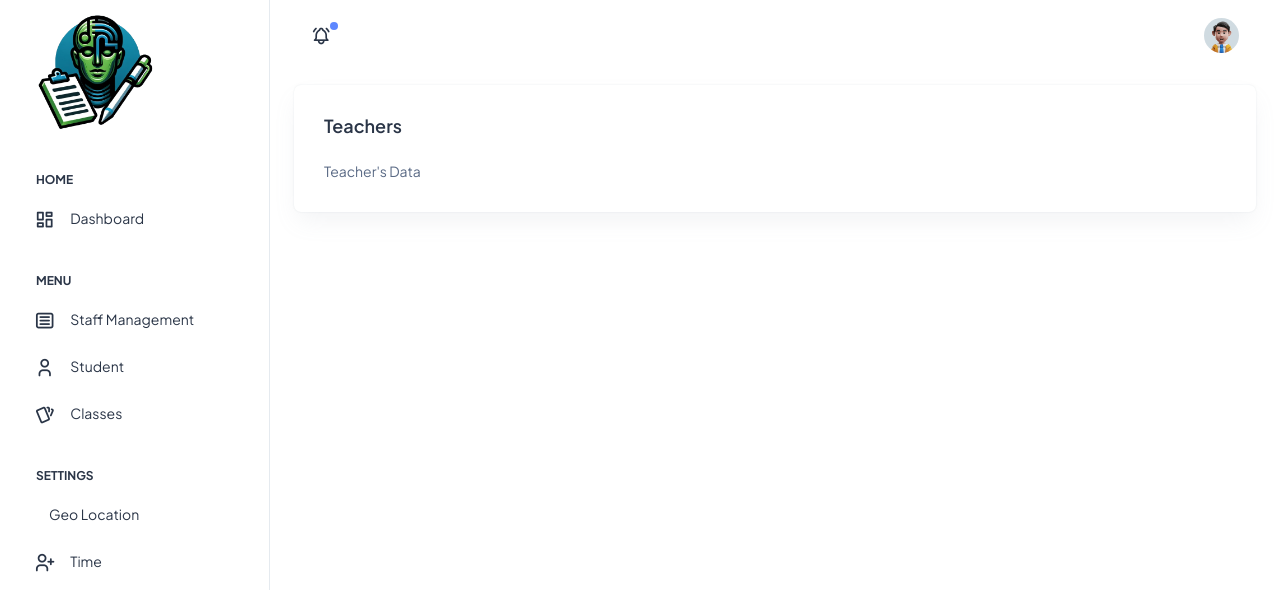
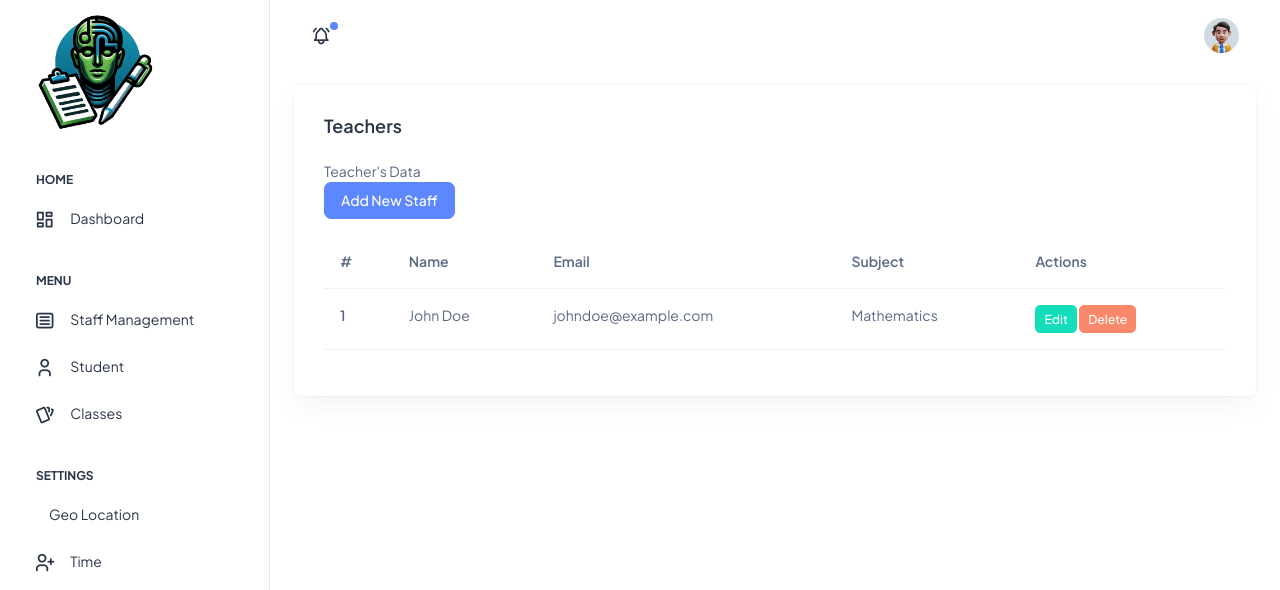
Before and after one commit to Sibogoje/schoolproject_admindashbaord, a PHP site: page /staff.php in a window 1280 px wide. Shown: the top 590 px of the page. Run offline with PHP 8.4, Linux system fonts and the light colour scheme; the visitor is signed in with stand-in values (Sample User, id 1).

Commit message:
Add staff table and buttons for adding, editing, and deleting staff members

```diff
--- a/staff.php
+++ b/staff.php
@@ -43,9 +43,42 @@ if (!isset($_SESSION['loggedin']) || $_SESSION['loggedin'] !== true) {
     <div class="card-body">
       <h5 class="card-title fw-semibold mb-4">Teachers</h5>
       <p class="mb-0">Teacher's Data</p>
+
+      <!-- Button to Open Add Staff Member Modal -->
+      <button type="button" class="btn btn-primary" data-toggle="modal" data-target="#addStaffModal">
+        Add New Staff
+      </button>
+
+      <!-- Teachers Table -->
+      <table class="table mt-3">
+        <thead>
+          <tr>
+            <th scope="col">#</th>
+            <th scope="col">Name</th>
+            <th scope="col">Email</th>
+            <th scope="col">Subject</th>
+            <th scope="col">Actions</th>
+          </tr>
+        </thead>
+        <tbody>
+          <!-- Example Row -->
+          <tr>
+            <th scope="row">1</th>
+            <td>John Doe</td>
+            <td>johndoe@example.com</td>
+            <td>Mathematics</td>
+            <td>
+              <button class="btn btn-success btn-sm">Edit</button>
+              <button class="btn btn-danger btn-sm">Delete</button>
+            </td>
+          </tr>
+          <!-- Repeat for each teacher -->
+        </tbody>
+      </table>
     </div>
   </div>
 </div>
+
     </div>
   </div>
   <script src="assets/libs/jquery/dist/jquery.min.js"></script>
```
Lines whose indentation alone changed are shown as unchanged.
